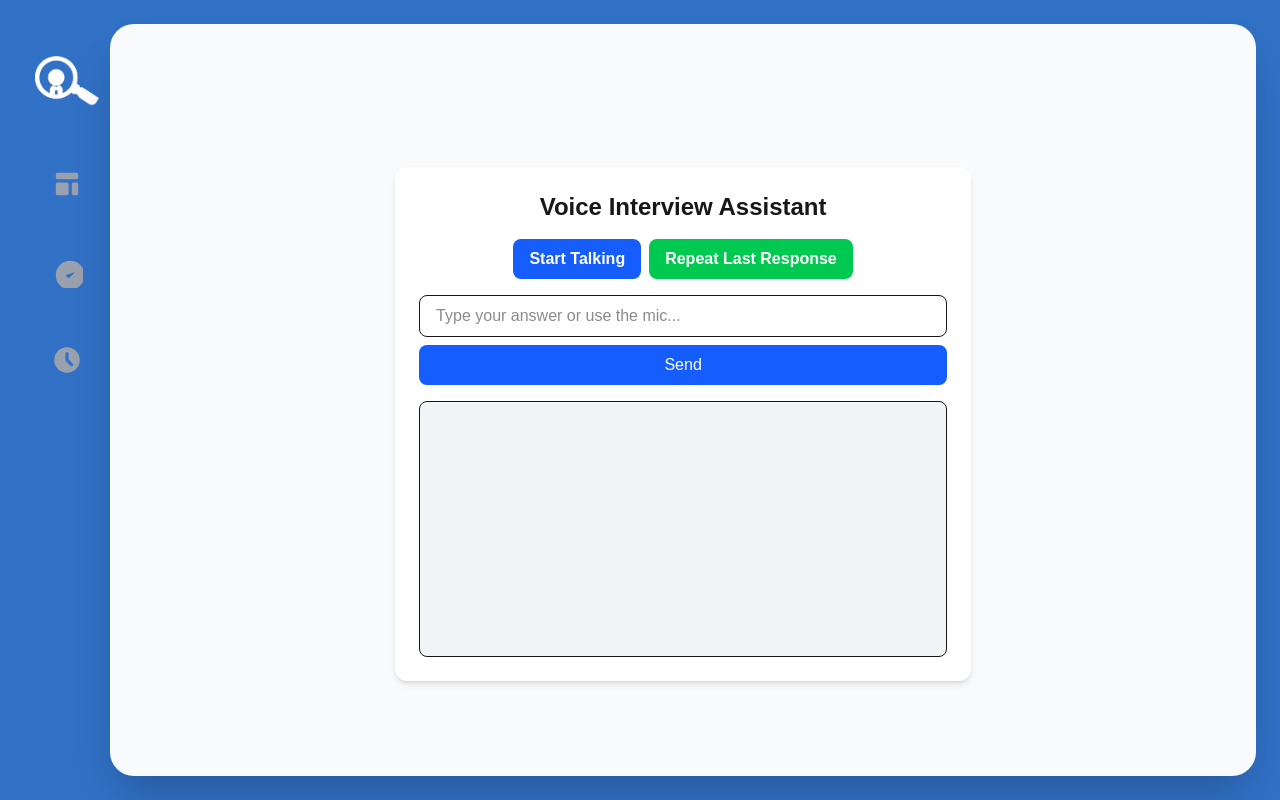
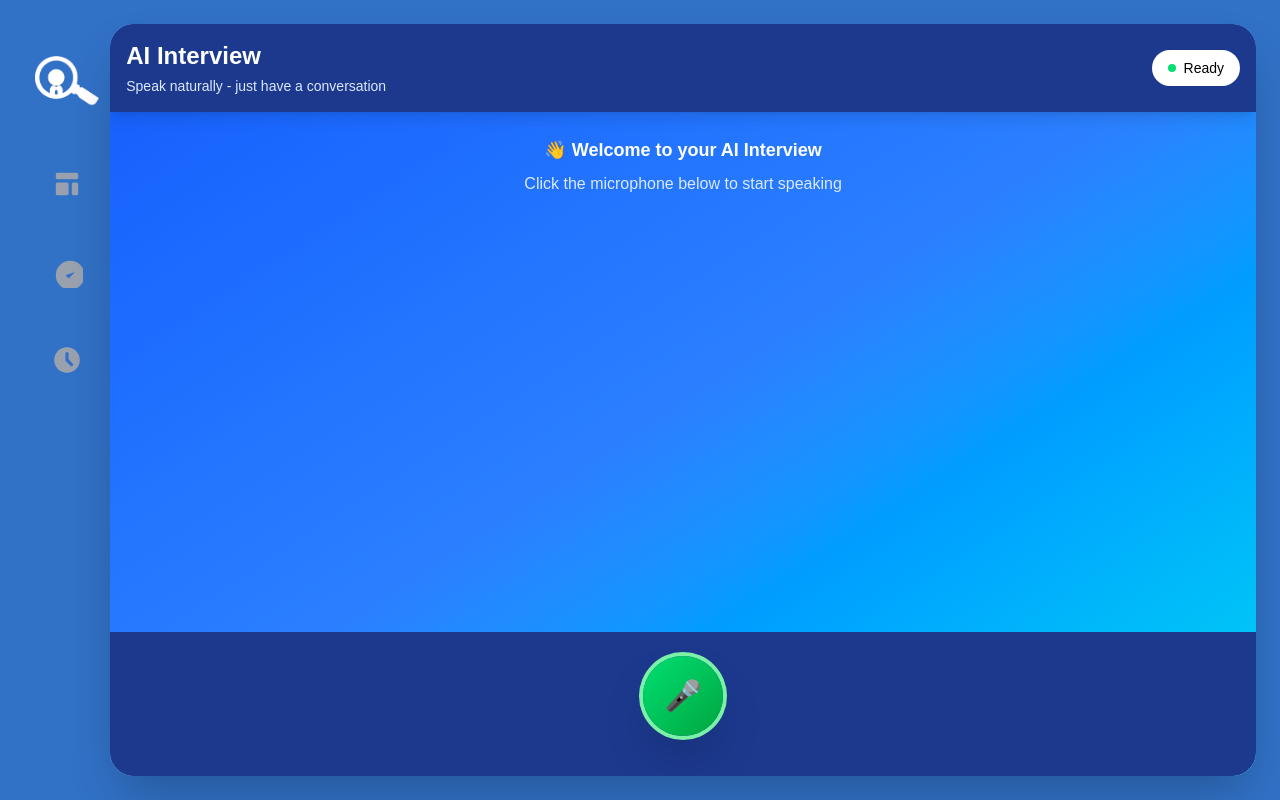
Before and after one commit to SORAAAAAAAAA/GabAI, a Next.js app in the folder gab-ai/: page /session/chatbot in a window 1280 px wide. Built offline with nearby package versions, Linux system fonts and the light colour scheme.

Commit message:
Voice input and send to websocket

```diff
--- a/gab-ai/app/session/chatbot/page.tsx
+++ b/gab-ai/app/session/chatbot/page.tsx
@@ -1,36 +1,31 @@
 'use client';
-
-import { useState, Suspense } from 'react';
+import { useState, Suspense, useEffect } from 'react';
 import { useRef } from 'react';
 import { useWebSocketChat } from '@/hooks/useWebSocket';
 import { useSearchParams } from 'next/navigation';
 
-// Minimal local types for browser SpeechRecognition API
-interface MinimalSpeechRecognition {
-  lang: string;
-  continuous: boolean;
-  interimResults: boolean;
-  state: 'inactive' | 'recording' | 'paused';
-  start(): void;
-  stop(): void;
-  abort(): void;
-  onresult: ((event: MinimalSpeechRecognitionEvent) => void) | null;
-  onerror: ((event: MinimalSpeechRecognitionErrorEvent) => void) | null;
-  onend: (() => void) | null;
-  onstart: (() => void) | null;
+// Type definitions for Web Speech API
+interface SpeechRecognitionEvent extends Event {
+  resultIndex: number;
+  results: SpeechRecognitionResultList;
 }
-interface MinimalSpeechRecognitionEvent {
-  resultIndex: number;
-  results: {
-    [index: number]: {
+
+interface SpeechRecognitionResultList {
+  length: number;
+  item(index: number): SpeechRecognitionResult;
+  [index: number]: SpeechRecognitionResult;
+}
+
+interface SpeechRecognitionResult {
+  length: number;
+  item(index: number): SpeechRecognitionAlternative;
+  [index: number]: SpeechRecognitionAlternative;
   isFinal: boolean;
-      [index: number]: { transcript: string; confidence: number };
-    };
-  };
 }
-interface MinimalSpeechRecognitionErrorEvent {
-  error: string;
-  message?: string;
+
+interface SpeechRecognitionAlternative {
+  transcript: string;
+  confidence: number;
 }
 
 // Main component that uses useSearchParams wrapped in Suspense
@@ -52,67 +47,115 @@ function ChatbotContent() {
   const [inputText, setInputText] = useState("");
   const [isListening, setIsListening] = useState(false);
   const [isSpeaking, setIsSpeaking] = useState(false);
-  const recognitionRef = useRef<MinimalSpeechRecognition | null>(null);
+  const recognitionRef = useRef<object | null>(null);
+  const messagesEndRef = useRef<HTMLDivElement>(null);
 
-  // Speech-to-Text: Record voice and send to API
-  const startListening = async () => {
-    if (isListening) return;
+  // Initialize SpeechRecognition on component mount
+  useEffect(() => {
     if (typeof window === 'undefined') return;
-    if (!navigator.mediaDevices || !window.MediaRecorder) {
-      alert('MediaRecorder not supported in this browser.');
+
+    const SpeechRecognitionAPI = ((window as unknown) as Record<string, unknown>).SpeechRecognition || ((window as unknown) as Record<string, unknown>).webkitSpeechRecognition;
+    if (!SpeechRecognitionAPI) {
+      console.warn('SpeechRecognition not supported in this browser');
       return;
     }
+
+    const recognition = new (SpeechRecognitionAPI as unknown as new () => object)();
+    const recognitionObj = recognition as Record<string, unknown>;
+
+    recognitionObj.continuous = false;
+    recognitionObj.interimResults = true;
+    recognitionObj.lang = 'en-US';
+
+    recognitionObj.onstart = () => {
       setIsListening(true);
-    try {
-      const stream = await navigator.mediaDevices.getUserMedia({ audio: true });
-      const mediaRecorder = new window.MediaRecorder(stream);
-      const audioChunks: Blob[] = [];
-      mediaRecorder.ondataavailable = (event: BlobEvent) => {
-        audioChunks.push(event.data);
     };
-      mediaRecorder.onstop = async () => {
+
+    recognitionObj.onresult = (event: SpeechRecognitionEvent) => {
+      let transcript = '';
+      for (let i = event.resultIndex; i < event.results.length; i++) {
+        transcript += event.results[i][0].transcript;
+      }
+      setInputText(transcript);
+    };
+
+    recognitionObj.onerror = (event: Event) => {
+      const errorEvent = event as unknown as { error: string };
+      console.error('Speech recognition error:', errorEvent.error);
+
+      if (errorEvent.error === 'not-allowed') {
+        console.warn('Microphone permission denied. Please enable microphone in browser settings.');
+        alert('Microphone permission denied. Please enable microphone access in your browser settings and refresh the page.');
+      } else if (errorEvent.error === 'no-speech') {
+        console.warn('No speech detected. Please try again.');
+      } else if (errorEvent.error === 'network') {
+        console.warn('Network error. Please check your connection.');
+      }
       setIsListening(false);
-        const audioBlob = new Blob(audioChunks, { type: 'audio/webm' });
-        const reader = new FileReader();
-        reader.onloadend = async () => {
-          const base64Audio = reader.result?.toString().split(',')[1];
-          if (!base64Audio) return;
-          // Send to speech-to-text API
-          const res = await fetch('/api/ai/speech-to-text', {
-            method: 'POST',
-            headers: { 'Content-Type': 'application/json' },
-            body: JSON.stringify({ audioBase64: base64Audio })
-          });
-          const data = await res.json();
-          const transcript = data.transcript || '';
-          setInputText(transcript);
-          // Send as user message via WebSocket
+    };
+
+    recognitionObj.onend = () => {
+      setIsListening(false);
+    };
+
+    recognitionRef.current = recognition;
+  }, []);
+
+  // Auto-send message when speech ends
+  useEffect(() => {
+    if (!inputText.trim() || isListening) return;
+
+    const timer = setTimeout(() => {
+      if (inputText.trim()) {
         sendMessage({
           type: 'user_message',
-            content: transcript,
+          content: inputText,
           sessionId: sessionId,
         });
+        setInputText('');
+      }
+    }, 1000); // Wait 1 second after user stops talking to auto-send
+
+    return () => clearTimeout(timer);
+  }, [inputText, isListening, sendMessage, sessionId]);
+
+  // Auto-scroll to latest message
+  useEffect(() => {
+    messagesEndRef.current?.scrollIntoView({ behavior: 'smooth' });
+  }, [messages]);
+
+  // Speech-to-Text: Start listening using Web Speech API
+  const startListening = async () => {
+    if (isListening || !recognitionRef.current) return;
+
+    try {
+      // Request microphone permission first
+      if (navigator.mediaDevices && navigator.mediaDevices.getUserMedia) {
+        try {
+          await navigator.mediaDevices.getUserMedia({ audio: true });
+        } catch (err) {
+          console.error('Microphone permission denied:', err);
+          alert('Microphone permission denied. Please enable microphone access in browser settings.');
+          return;
+        }
+      }
+
+      setInputText('');
+      const recognition = recognitionRef.current as unknown as {
+        start: () => void;
       };
-        reader.readAsDataURL(audioBlob);
-      };
-      mediaRecorder.start();
-      recognitionRef.current = mediaRecorder as unknown as MinimalSpeechRecognition;
-      // Auto-stop after 5 seconds
-      setTimeout(() => {
-        if (mediaRecorder.state !== 'inactive') mediaRecorder.stop();
-      }, 5000);
-    } catch (err) {
-      setIsListening(false);
-      alert(err);
+      recognition.start();
+    } catch (error) {
+      console.error('Error starting speech recognition:', error);
+      alert('Could not start microphone. Please check your browser permissions.');
     }
   };
 
   // Stop listening
   const stopListening = () => {
-    if (recognitionRef.current && recognitionRef.current.state !== 'inactive') {
-      recognitionRef.current.stop();
-    }
-    setIsListening(false);
+    if (!recognitionRef.current) return;
+    const recognition = recognitionRef.current as unknown as { stop: () => void };
+    recognition.stop();
   };
 
   // Text-to-Speech: Speak text
@@ -127,69 +170,116 @@ function ChatbotContent() {
     synth.speak(utter);
   };
 
-  // Send text input as message
-  const handleSendMessage = () => {
-    if (!inputText.trim()) return;
-    sendMessage({
-      type: 'user_message',
-      content: inputText,
-      sessionId: sessionId,
-    });
-    setInputText('');
-  };
+  return (
+    <div className="flex flex-col h-screen overflow-hidden bg-gradient-to-br from-blue-600 via-blue-500 to-cyan-400">
+      {/* Header */}
+      <div className="flex-shrink-0 bg-blue-900 bg-opacity-40 text-white p-4 shadow-lg">
+        <div className="max-w-7xl mx-auto flex flex-col sm:flex-row justify-between items-start sm:items-center gap-4">
+          <div>
+            <h1 className="text-2xl font-bold">AI Interview</h1>
+            <p className="text-blue-100 text-sm mt-1">Speak naturally - just have a conversation</p>
+          </div>
+          <div className="text-right text-black">
+            <div className="inline-block bg-white bg-opacity-20 px-4 py-2 rounded-full text-sm whitespace-nowrap">
+              {isListening ? (
+                <span className="flex items-center gap-2">
+                  <span className="inline-block w-2 h-2 bg-red-400 rounded-full animate-pulse"></span>
+                  Listening...
+                </span>
+              ) : isSpeaking ? (
+                <span className="flex items-center gap-2">
+                  <span className="inline-block w-2 h-2 bg-blue-400 rounded-full animate-pulse"></span>
+                  Speaking...
+                </span>
+              ) : (
+                <span className="flex items-center gap-2">
+                  <span className="inline-block w-2 h-2 bg-green-400 rounded-full"></span>
+                  Ready
+                </span>
+              )}
+            </div>
+          </div>
+        </div>
+      </div>
+
+      {/* Chat Container - Only scrollable part */}
+      <div className="flex-1 overflow-y-auto py-6 min-h-0">
+        <div className="space-y-4">
+          {messages.length === 0 ? (
+            <div className="flex items-center justify-center h-full">
+              <div className="text-center text-white">
+                <p className="text-lg font-semibold mb-2">👋 Welcome to your AI Interview</p>
+                <p className="text-blue-100">Click the microphone below to start speaking</p>
+              </div>
+            </div>
+          ) : (
+            messages.map((msg, index) => {
+              const isAI = msg.type === 'ai_response';
+              let messageText = '';
+
+              if (isAI) {
+                messageText = (msg.data as Record<string, unknown>)?.text as string || '';
+              } else if (msg.type === 'message') {
+                messageText = (msg.data as Record<string, unknown>)?.content as string || '';
+              } else if (msg.type === 'user_message') {
+                messageText = (msg.data as Record<string, unknown>)?.content as string || '';
+              }
+
+              if (!messageText) return null;
 
               return (
-    <div className="flex flex-col items-center justify-center min-h-screen bg-gray-50">
-      <div className="w-full max-w-xl p-6 bg-white rounded-xl shadow-md">
-        <h2 className="text-2xl font-bold mb-4 text-center">Voice Interview Assistant</h2>
-        <div className="mb-4 flex gap-2 justify-center">
+                <div key={index} className={`flex w-full ${isAI ? 'justify-start' : 'justify-end'} px-6`}>
+                  <div
+                    className={`max-w-xs sm:max-w-sm md:max-w-md lg:max-w-lg px-4 py-3 rounded-2xl shadow-lg ${
+                      isAI
+                        ? 'bg-white bg-opacity-95 text-gray-900 rounded-bl-none'
+                        : 'bg-gradient-to-r from-green-500 to-emerald-600 text-white rounded-br-none'
+                    }`}
+                  >
+                    <p className="text-sm leading-relaxed">{messageText}</p>
+                    {isAI && (
                       <button
-            onClick={isListening ? stopListening : startListening}
-            className={`px-4 py-2 rounded-lg font-semibold transition-colors duration-200 ${isListening ? 'bg-red-500 text-white' : 'bg-blue-600 text-white hover:bg-blue-700'}`}
+                        onClick={() => speakText(messageText)}
+                        disabled={isSpeaking}
+                        className="mt-2 text-xs text-blue-600 hover:text-blue-800 font-semibold"
                       >
-            {isListening ? 'Stop Listening' : 'Start Talking'}
+                        🔊 Repeat
                       </button>
-          <button
-            onClick={() => {
-              const lastMessage = messages[messages.length - 1];
-              const textToSpeak = lastMessage && 'data' in lastMessage ? (lastMessage.data as Record<string, unknown>)?.text as string || 'No message to repeat' : 'No message to repeat';
-              speakText(textToSpeak);
-            }}
-            className="px-4 py-2 rounded-lg bg-green-500 text-white font-semibold hover:bg-green-600"
-            disabled={isSpeaking}
-          >
-            {isSpeaking ? 'Speaking...' : 'Repeat Last Response'}
-          </button>
-        </div>
-        <div className="mb-4">
-          <input
-            type="text"
-            value={inputText}
-            onChange={e => setInputText(e.target.value)}
-            placeholder="Type your answer or use the mic..."
-            className="w-full px-4 py-2 border rounded-lg"
-            disabled={isListening}
-          />
-          <button
-            onClick={handleSendMessage}
-            className="mt-2 w-full bg-blue-600 text-white py-2 rounded-lg hover:bg-blue-700"
-            disabled={!inputText.trim()}
-          >
-            Send
-          </button>
-        </div>
-        <div className="h-64 overflow-y-auto border rounded-lg p-4 bg-gray-100">
-          {messages.map((msg, index) => {
-            const isUserMessage = msg.type === 'message' && (msg.data as { isUser?: boolean }).isUser;
-            const messageText = (msg.data as { text?: string }).text || JSON.stringify(msg.data);
-            return (
-              <div key={index} className={`mb-2 flex ${isUserMessage ? 'justify-end' : 'justify-start'}`}>
-                <div className={`px-4 py-2 rounded-lg ${isUserMessage ? 'bg-blue-500 text-white' : 'bg-gray-200 text-gray-900'}`}>
-                  {messageText}
+                    )}
                   </div>
                 </div>
               );
-          })}
+            })
+          )}
+          <div ref={messagesEndRef} />
+        </div>
+      </div>
+
+      {/* Input Area */}
+      <div className="flex-shrink-0 bg-blue-900 bg-opacity-40 p-6 shadow-xl">
+        <div className="max-w-7xl mx-auto">
+          {/* Voice Button */}
+          <div className="flex justify-center mb-4">
+            <button
+              onClick={isListening ? stopListening : startListening}
+              className={`relative w-20 h-20 rounded-full font-bold text-white shadow-2xl transition-all duration-200 transform hover:scale-110 flex items-center justify-center ${
+                isListening
+                  ? 'bg-red-500 hover:bg-red-600 animate-pulse ring-4 ring-red-300'
+                  : 'bg-gradient-to-br from-green-400 to-green-600 hover:from-green-500 hover:to-green-700 ring-4 ring-green-300'
+              }`}
+            >
+              <span className="text-3xl">{isListening ? '⏸️' : '🎤'}</span>
+            </button>
+          </div>
+
+          {/* Transcript Display */}
+          {inputText && (
+            <div className="bg-white bg-opacity-95 text-gray-900 px-6 py-4 rounded-2xl mb-4 text-center">
+              <p className="text-sm text-gray-500 mb-2 font-semibold">Your message:</p>
+              <p className="text-lg leading-relaxed">{inputText}</p>
+              <p className="text-xs text-gray-400 mt-2">Sending when you stop talking...</p>
+            </div>
+          )}
         </div>
       </div>
     </div>
--- a/gab-ai/app/session/page.tsx
+++ b/gab-ai/app/session/page.tsx
@@ -189,8 +189,9 @@ export default function SessionPage() {
       // startSession() already returns the parsed JSON data
       const responseData = await startSession(userID, job, parsedResume);
       console.log('[handleStartSession] Success Response:', responseData);
-
       const { sessionId, wsURL } = responseData;
+      console.log('[handleStartSession] Session ID:', sessionId);
+      console.log('[handleStartSession] WebSocket URL:', wsURL);
 
       setSessionStart(false);
       // Redirect to chatbot page
--- a/gab-ai/hooks/useWebSocket.ts
+++ b/gab-ai/hooks/useWebSocket.ts
@@ -1,7 +1,7 @@
 import { useEffect, useRef, useState, useCallback } from 'react';
 
 interface WebSocketMessage {
-  type: 'message' | 'error' | 'connected' | 'ai_response';
+  type: 'message' | 'error' | 'connected' | 'ai_response' | 'user_message';
   data?: unknown;
   error?: string;
 }
@@ -38,10 +38,10 @@ export function useWebSocketChat(sessionId: string | null) {
       console.log('WebSocket disconnected');
       setConnected(false);
     };
-
+    const currentWs = ws.current;
     return () => {
-      if (ws.current) {
-        ws.current.close();
+      if (currentWs) {
+        ws.current?.close();
       }
     };
   }, [sessionId]);
@@ -50,6 +50,15 @@ export function useWebSocketChat(sessionId: string | null) {
   const sendMessage = useCallback((message: unknown) => {
     if (ws.current && ws.current.readyState === WebSocket.OPEN) {
       ws.current.send(JSON.stringify(message));
+
+      // Add user message to local messages state for display
+      const msgObj = message as Record<string, unknown>;
+      if (msgObj.type === 'user_message') {
+        setMessages((prev) => [...prev, {
+          type: 'user_message',
+          data: { content: msgObj.content }
+        }]);
+      }
     } else {
       console.error('WebSocket not connected');
     }
--- a/gab-ai/package.json
+++ b/gab-ai/package.json
@@ -3,7 +3,7 @@
   "version": "0.1.0",
   "private": true,
   "scripts": {
-    "dev": "next dev --turbopack",
+    "dev": "next dev --turbopack" ,
     "build": "next build --turbopack",
     "start": "next start",
     "lint": "eslint"
```
Also changed, not shown: 2 other files (tests, documents, lock files or other folders). Lines whose indentation alone changed are shown as unchanged.
